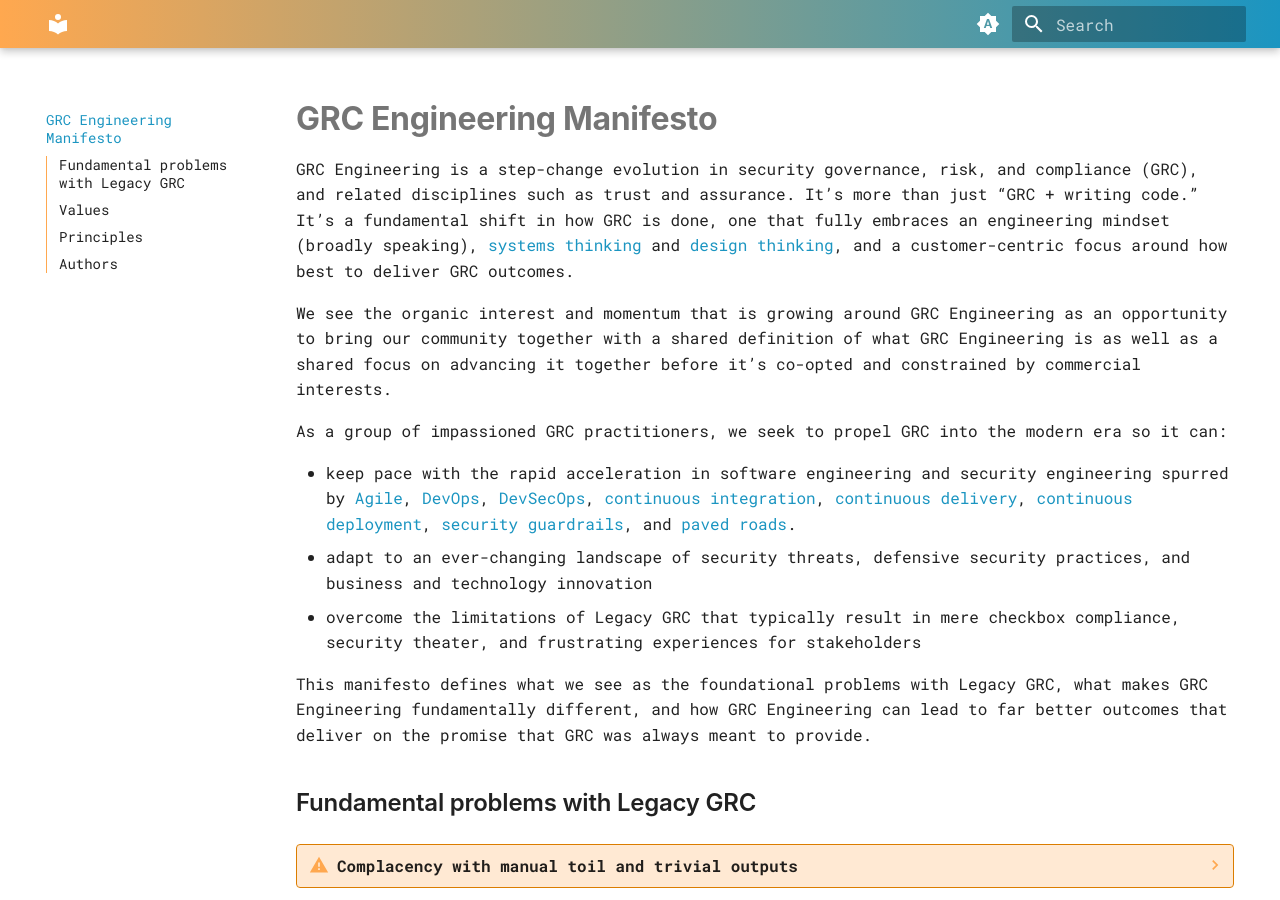
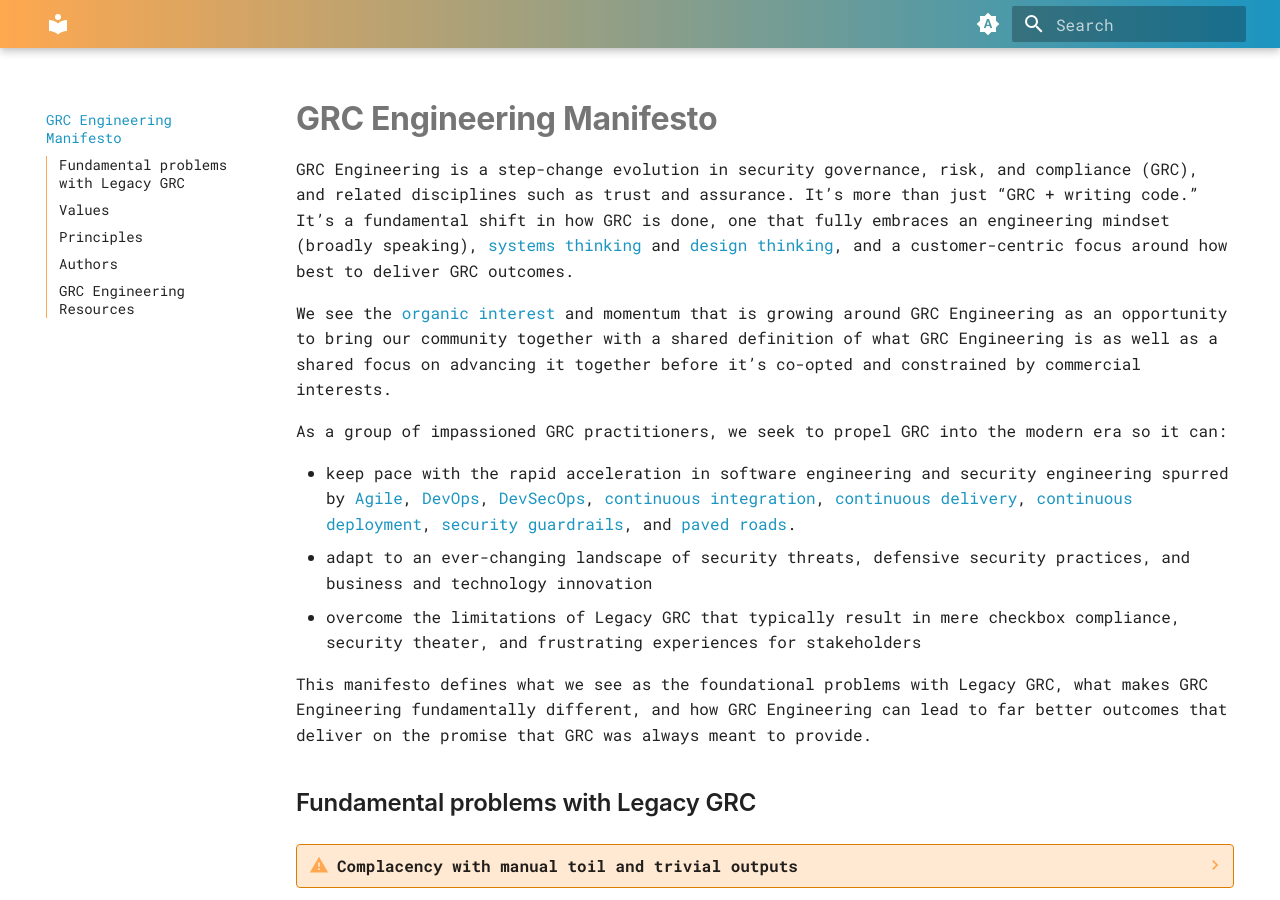
Before and after one commit to grcengineering/grcengineering.github.io, an MkDocs documentation site: the page built from docs/index.md, in a window 1280 px wide and 900 px high. Built offline with MkDocs 1.6.1 and Material for MkDocs 9.7.7, drawn with Linux system fonts in a browser that asks for light colours; some web fonts are replaced; plug-ins that fetch from the network failed and are left out; some of the changed text lies outside the part shown.

Commit message:
Lots of changes

```diff
--- a/docs/index.md
+++ b/docs/index.md
@@ -2,7 +2,7 @@
 
 GRC Engineering is a step-change evolution in security governance, risk, and compliance (GRC), and related disciplines such as trust and assurance. It’s more than just “GRC + writing code.”  It’s a fundamental shift in how GRC is done, one that fully embraces an engineering mindset (broadly speaking), [systems thinking](https://en.m.wikipedia.org/wiki/Systems_thinking) and [design thinking](https://en.m.wikipedia.org/wiki/Design_thinking), and a customer-centric focus around how best to deliver GRC outcomes.
 
-We see the organic interest and momentum that is growing around GRC Engineering as an opportunity to bring our community together with a shared definition of what GRC Engineering is as well as a shared focus on advancing it together before it’s co-opted and constrained by commercial interests.
+We see the [organic interest](https://www.reddit.com/r/cybersecurity/comments/18efir2/grc_engineering/) and momentum that is growing around GRC Engineering as an opportunity to bring our community together with a shared definition of what GRC Engineering is as well as a shared focus on advancing it together before it’s co-opted and constrained by commercial interests.
 
 As a group of impassioned GRC practitioners, we seek to propel GRC into the modern era so it can:
 
@@ -91,3 +91,8 @@
 - [Justin Pagano](https://www.linkedin.com/in/justinpagano/)
 - [Terra Cooke](https://www.linkedin.com/in/terra-cooke-24552918/)
 - [Varun Gurnaney](https://www.linkedin.com/in/varungurnaney/)
+
+## GRC Engineering Resources
+- [GRC Engineering Podcast](https://open.spotify.com/show/3SkXwuXewy0qXXhICy5e6W)
+- [Awesome Security GRC List](https://github.com/Arudjreis/awesome-security-GRC)
+- [Varun Gurnaney’s Medium](https://medium.com/@varungurnaney)
--- a/mkdocs.yml
+++ b/mkdocs.yml
@@ -9,7 +9,10 @@
 plugins:
   - privacy
   - search
-  - social
+  - social:
+      cards_layout_options:
+        font_family: IBM Plex Mono
+        background_color: "#1b95c1ff"
 extra:
   social:
     - icon: fontawesome/brands/linkedin
@@ -35,7 +38,6 @@
       # Palette toggle for automatic mode
     - media: "(prefers-color-scheme)"
       scheme: grcengineering-light
-      # primary: youtube
       toggle:
         icon: material/brightness-auto
         name: Switch to light mode
@@ -43,7 +45,6 @@
     # Palette toggle for light mode
     - media: "(prefers-color-scheme: light)"
       scheme: grcengineering-light
-      # primary: youtube
       toggle:
         icon: material/brightness-7
         name: Switch to dark mode
@@ -51,7 +52,6 @@
     # Palette toggle for dark mode
     - media: "(prefers-color-scheme: dark)"
       scheme: grcengineering-dark
-      # primary: lime
       toggle:
         icon: material/brightness-4
         name: Switch to system preference
```
Also changed, not shown: 1 other file.
